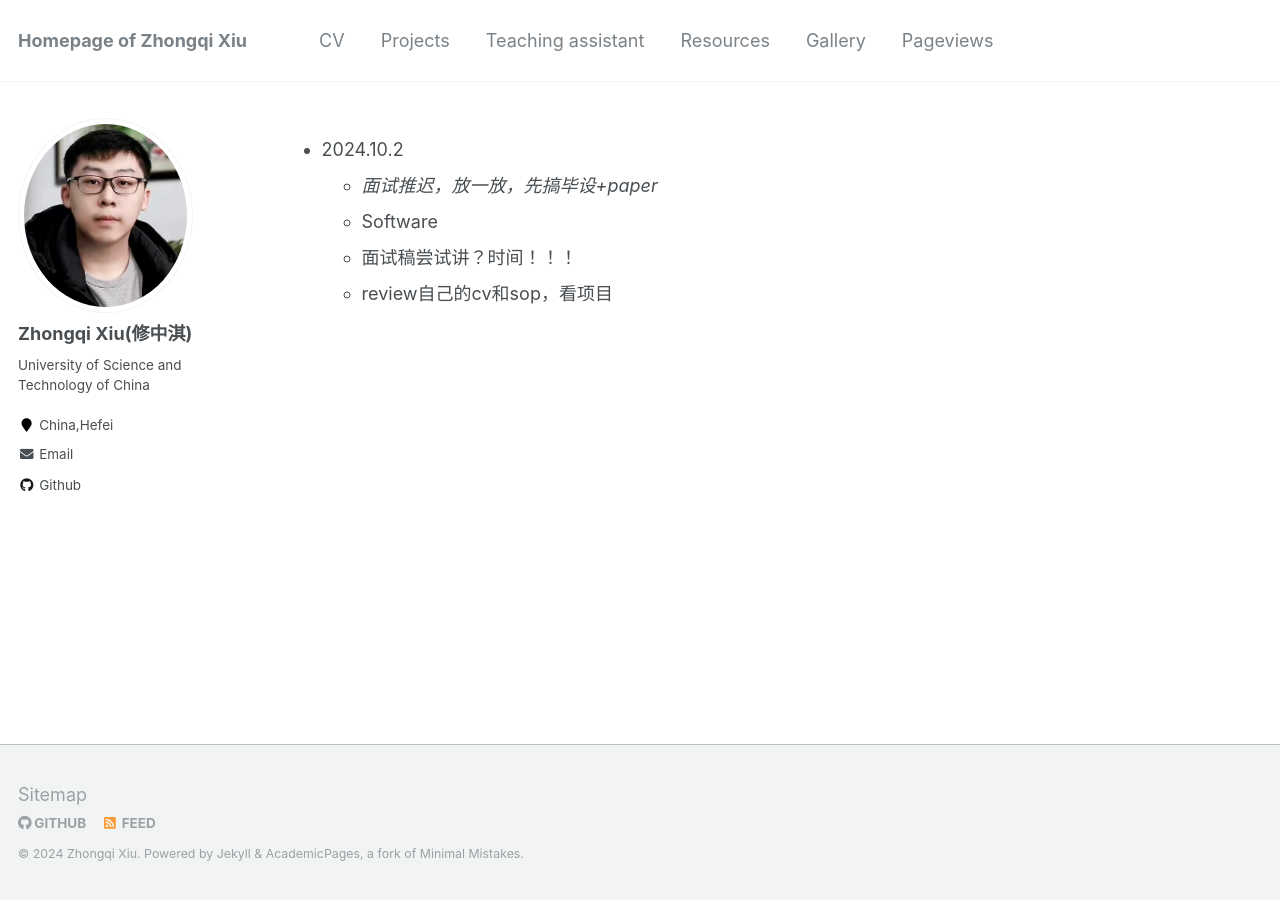
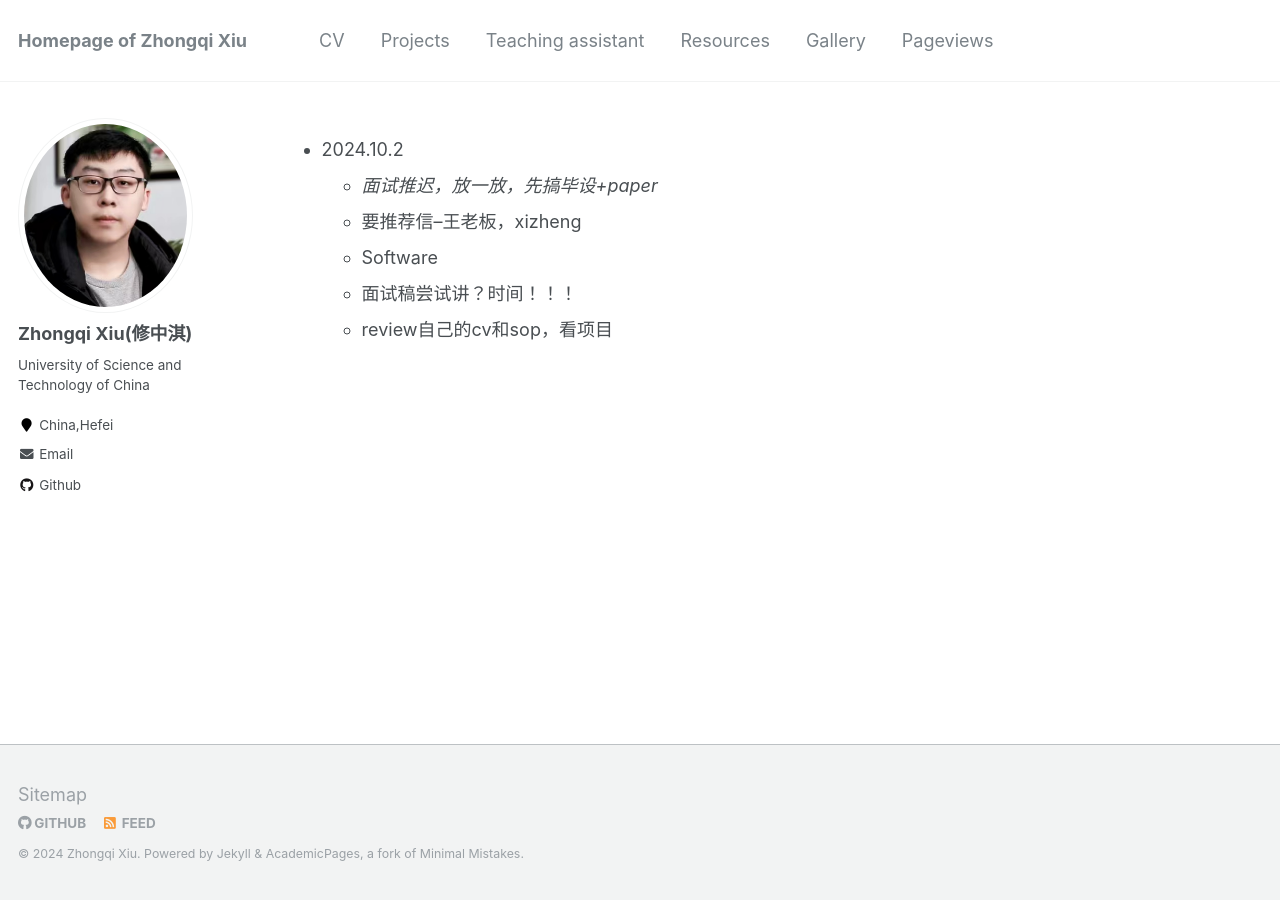
Before and after one commit to k-telux/k-telux.github.io, a Jekyll site: the page built from note.md, in a window 1280 px wide. Built offline with Jekyll 4.4.1, drawn with Linux system fonts in a browser that asks for light colours; our own code applies the rules of GitHub Pages for plain Markdown files.

Commit message:
Update note.md

```diff
--- a/note.md
+++ b/note.md
@@ -1,6 +1,7 @@
 
 * 2024.10.2
   * *面试推迟，放一放，先搞毕设+paper*
+  * 要推荐信--王老板，xizheng
   * Software
   * 面试稿尝试讲？时间！！！
   * review自己的cv和sop，看项目
```
